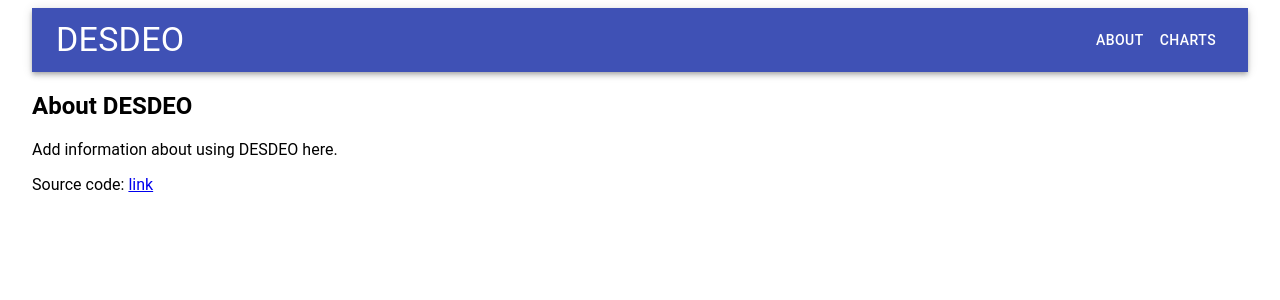
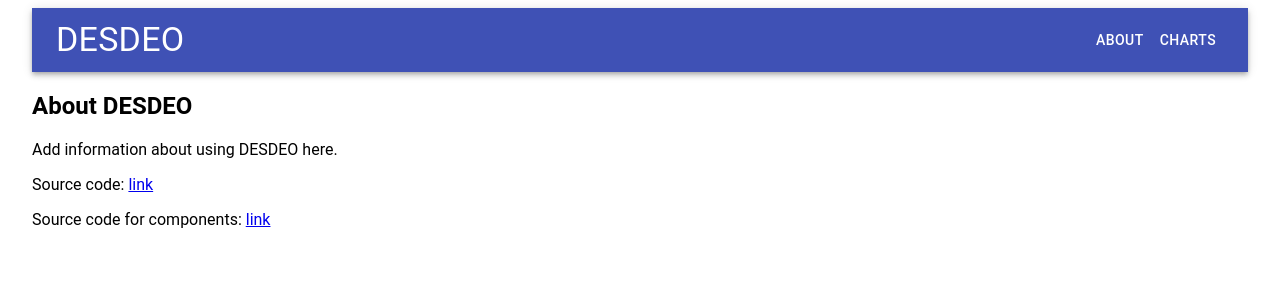
Before and after one commit to mika-alaoutinen/desdeo-frontend, a React (Create React App) app: page /about in a window 1280 px wide. Shown: the top 300 px of the page. Built offline with nearby package versions, Linux system fonts and the light colour scheme.

Commit message:
Add link to components' GitHub repository

```diff
--- a/src/constants.ts
+++ b/src/constants.ts
@@ -1 +1,2 @@
-export const GITHUB_URL = 'https://github.com/mika-alaoutinen/desdeo-frontend'
+export const GITHUB_URL_COMPONENTS = 'https://github.com/mika-alaoutinen/desdeo-components'
+export const GITHUB_URL_FRONTEND = 'https://github.com/mika-alaoutinen/desdeo-frontend'
--- a/src/views/AboutView.tsx
+++ b/src/views/AboutView.tsx
@@ -1,6 +1,6 @@
 import React from 'react'
 
-import { GITHUB_URL } from '../constants'
+import { GITHUB_URL_COMPONENTS, GITHUB_URL_FRONTEND } from '../constants'
 
 const AboutView: React.FC = () => (
   <div className='AboutView'>
@@ -8,15 +8,24 @@ const AboutView: React.FC = () => (
 
     <p>Add information about using DESDEO here.</p>
 
-    Source code: <a
-      id='github-url'
-      href={GITHUB_URL}
-      rel='noopener noreferrer'
-      target='_blank'
-      >
-        link
-    </a>
+    <p>
+      Source code: {createLink('github-url-frontend', GITHUB_URL_FRONTEND)}
+    </p>
+
+    <p>
+      Source code for components: {createLink('github-url-components', GITHUB_URL_COMPONENTS)}
+    </p>
   </div>
 )
 
+const createLink = (id: string, href: string): JSX.Element =>
+  <a
+    id={id}
+    href={href}
+    rel='noopener noreferrer'
+    target='_blank'
+    >
+      link
+  </a>
+
 export default AboutView
```
Also changed, not shown: 1 other file (tests, documents, lock files or other folders).
